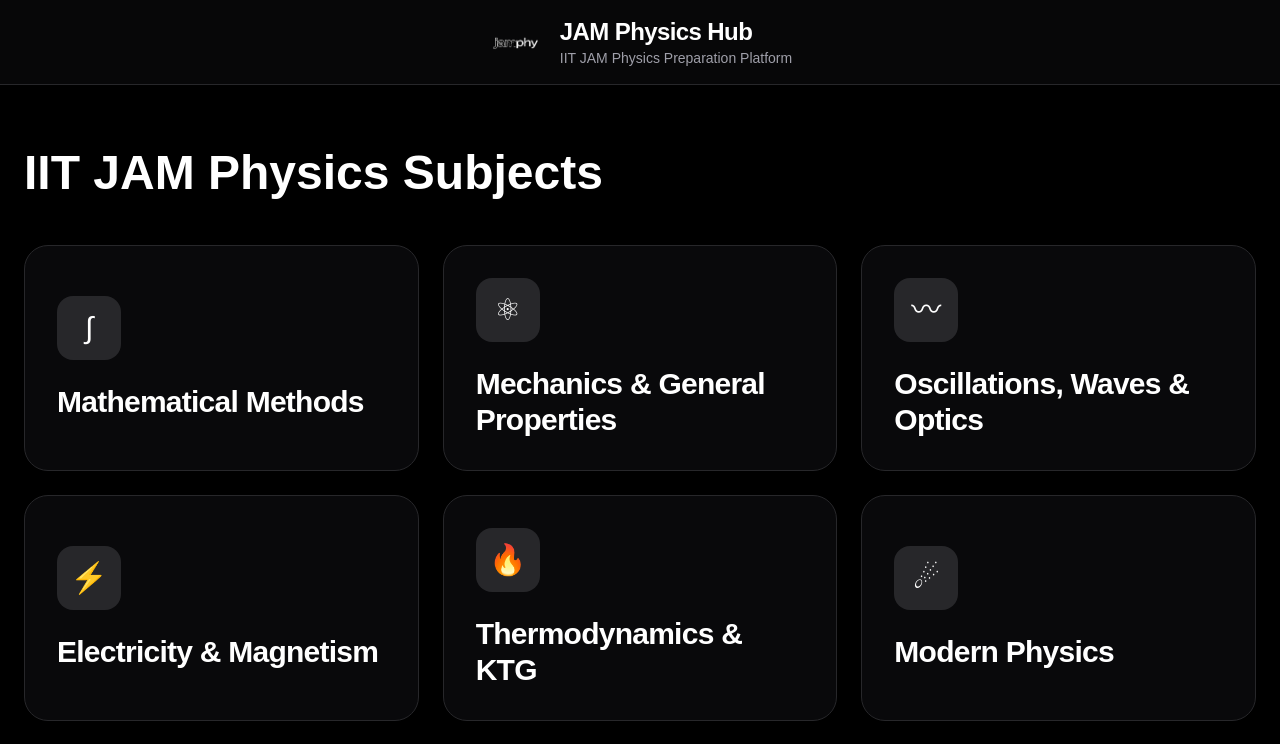
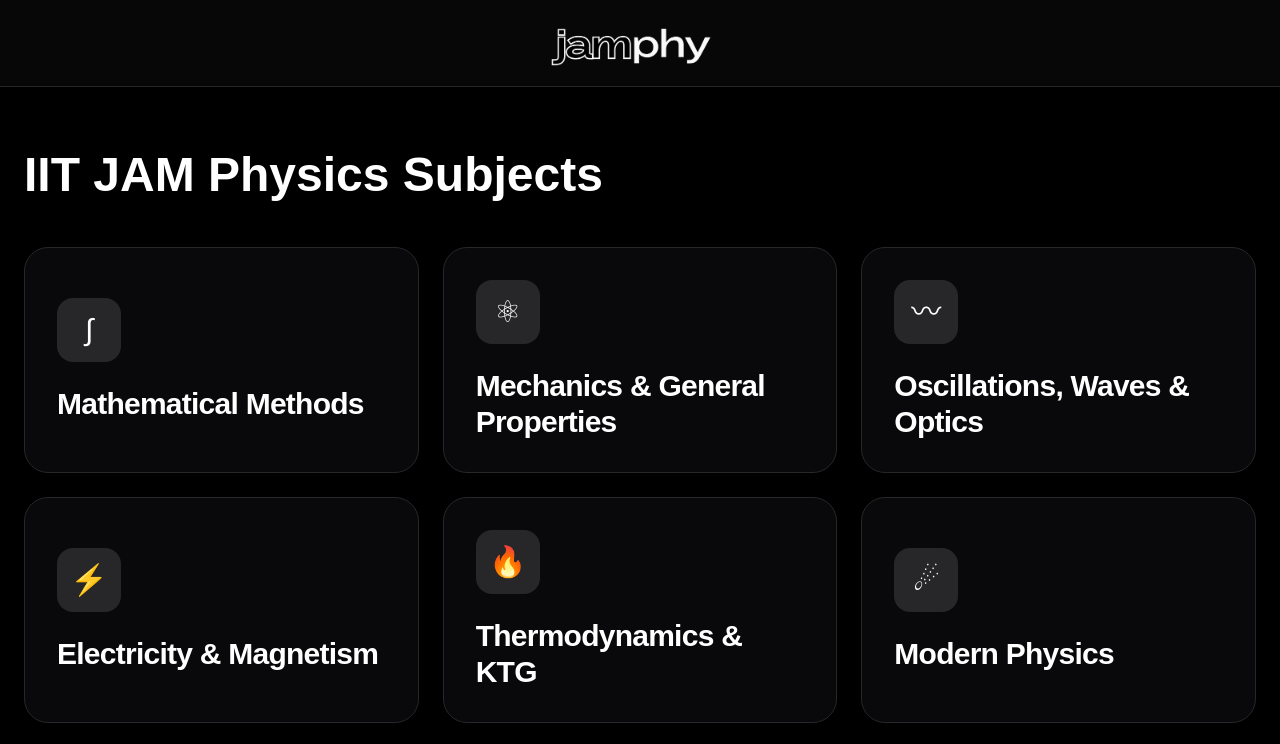
Before and after one commit to jamphyadmin-cell/jamphy, a Next.js app: page /questions in a window 1280 px wide. Shown: the top 744 px of the page. Built offline with nearby package versions, Linux system fonts and the light colour scheme.

Commit message:
size increase logo

```diff
--- a/src/app/questions/page.js
+++ b/src/app/questions/page.js
@@ -373,20 +373,12 @@ export default function IITJamPhysicsHub() {
           <Image
             src="/logo.png"
             alt="Logo"
-            width={56}
-            height={56}
+            width={200}
+            height={200}
             className="rounded-2xl"
           />
 
           <div>
-
-            <h1 className="text-2xl font-bold tracking-tight">
-              JAM Physics Hub
-            </h1>
-
-            <p className="text-zinc-400 text-sm">
-              IIT JAM Physics Preparation Platform
-            </p>
 
           </div>
 
```
